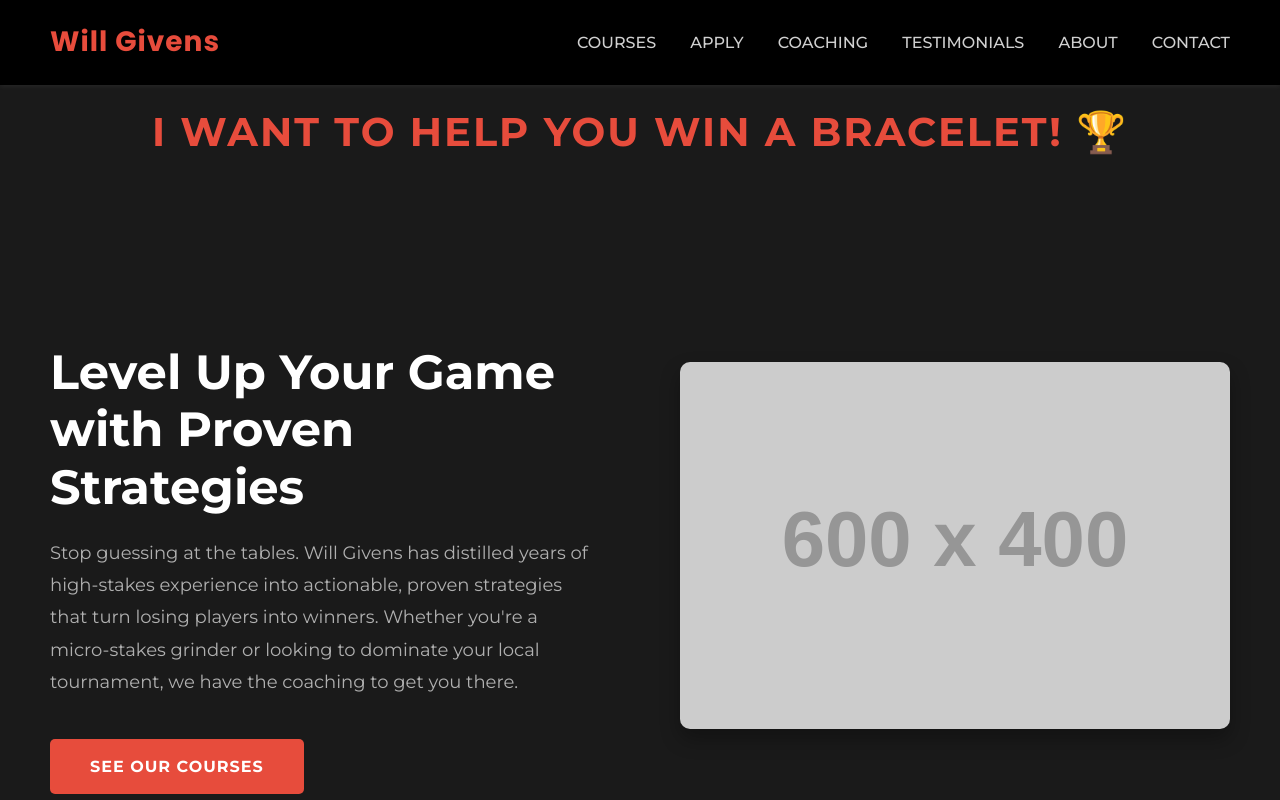
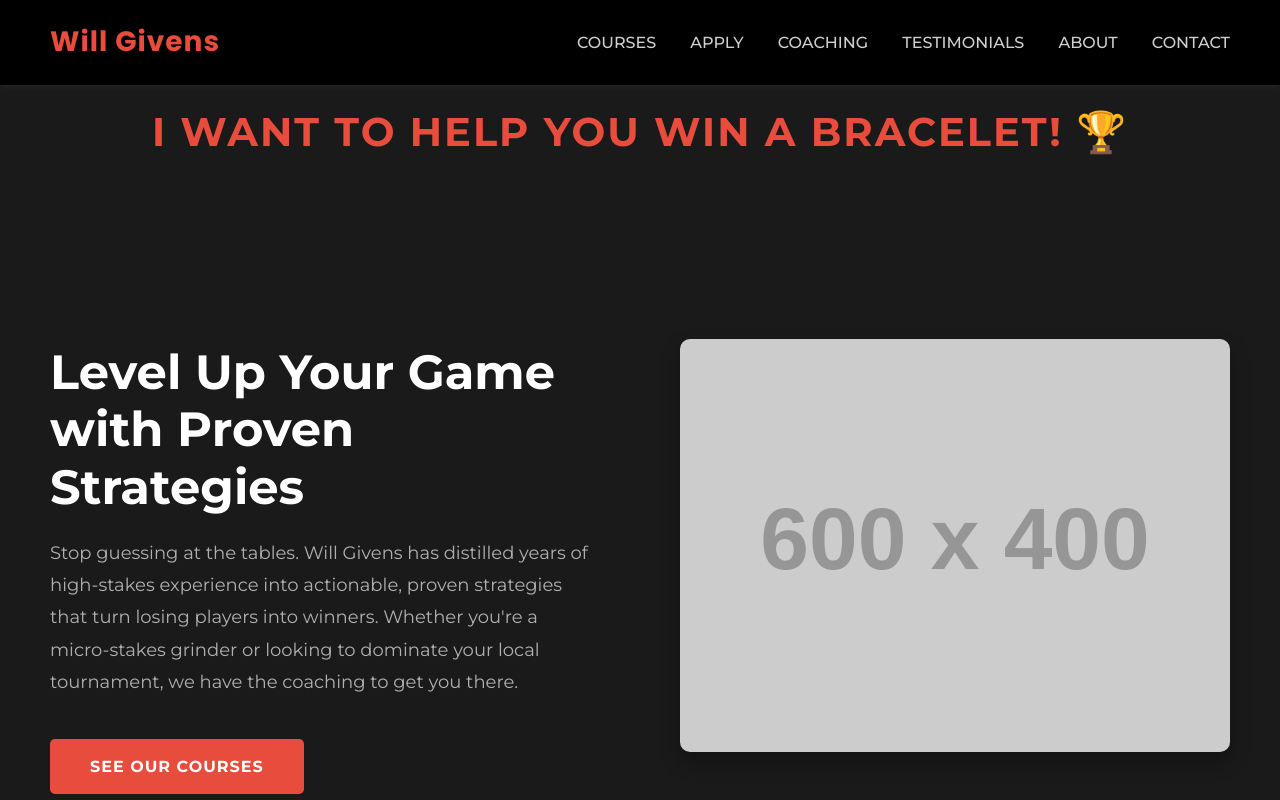
Before and after one commit to WillGivensCoaching/CoachingIntake, a plain HTML site: page index.html in a window 1280 px wide. Shown: the top 800 px of the page. Drawn offline with Linux system fonts and the light colour scheme; placeholder pictures from the web are drawn by us; a script that the page names is missing.

Commit message:
Update index.html

```diff
--- a/index.html
+++ b/index.html
@@ -102,6 +102,9 @@
             height: auto;
             border-radius: 10px;
             box-shadow: 0 10px 20px rgba(0, 0, 0, 0.3);
+            /* Object-fit and aspect ratio for better display of profile picture */
+            aspect-ratio: 4/3;
+            object-fit: cover;
         }
 
         /* Call-to-Action (CTA) Button - Standard */
@@ -471,8 +474,8 @@
                 <a href="#courses" class="cta-button">See Our Courses</a>
             </div>
             <div class="image-container">
-                <!-- Placeholder Image for Will Givens/Poker Success -->
-                <img src="https://placehold.co/600x400/3c3c3c/ffffff?text=Will+Givens+Poker+Coach" alt="Professional Poker Coach Will Givens">
+                <!-- UPDATED: Using the uploaded image file -->
+                <img src="image_112804.png" alt="Professional Poker Coach Will Givens" onerror="this.onerror=null; this.src='https://placehold.co/600x400/3c3c3c/ffffff?text=Will+Givens+Poker+Coach';">
             </div>
         </section>
 
@@ -587,7 +590,7 @@
 
             <div class="coaching-form-container" id="email-contact">
                 <h3>Coaching Inquiry Form</h3>
-                <form onsubmit="event.preventDefault(); alert('Application submitted successfully! Will will be in touch soon.');">
+                <form onsubmit="event.preventDefault(); showNotification('Application submitted successfully! Will will be in touch soon.');">
                     <div class="form-row">
                         <div class="form-group">
                             <label for="name">Full Name</label>
@@ -708,6 +711,7 @@
         function showNotification(message) {
             const notification = document.createElement('div');
             notification.textContent = message;
+            // Added simple CSS for the notification box
             notification.style.cssText = `
                 position: fixed;
                 top: 100px;
```
